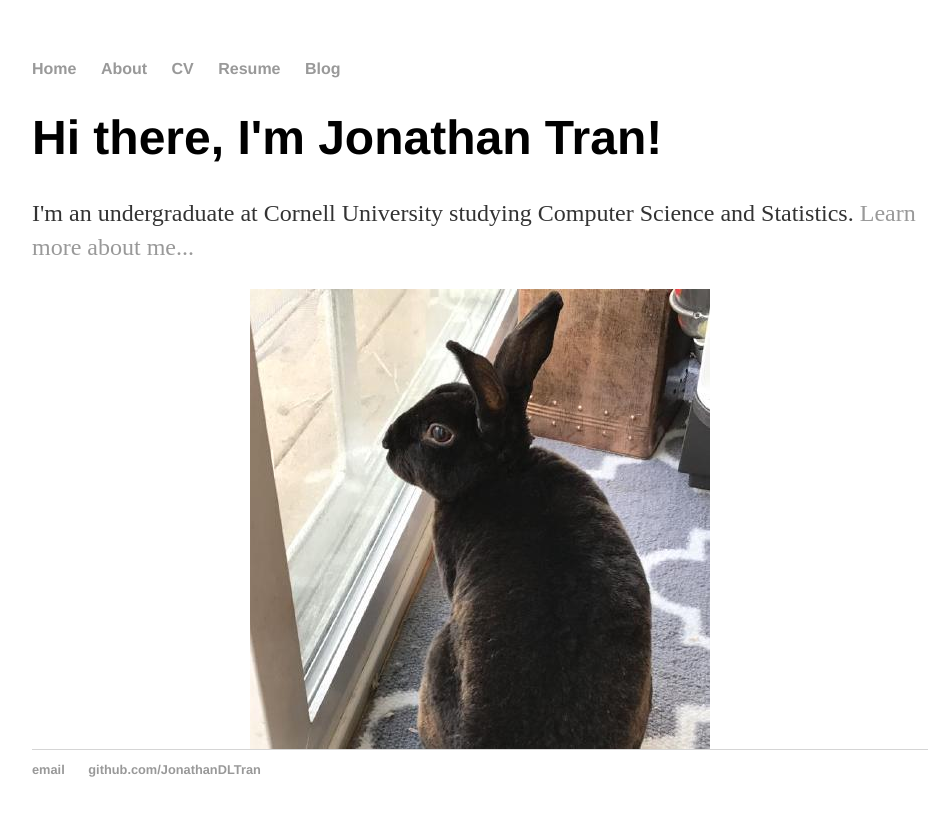
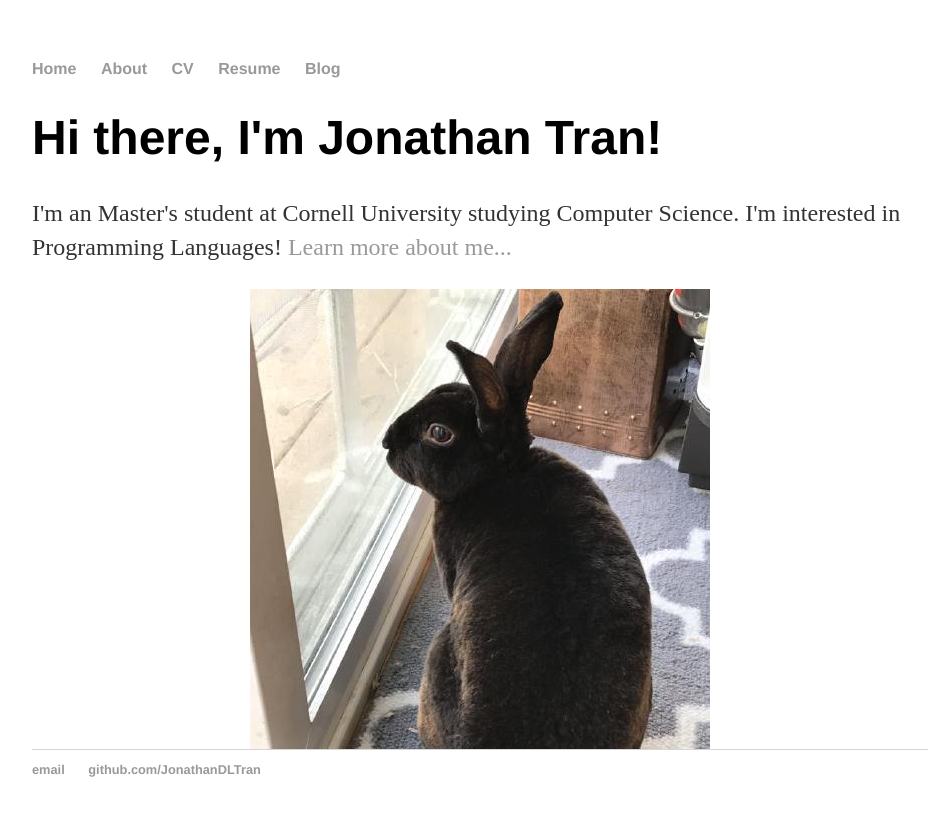
Before and after one commit to JonathanDLTran/JonathanDLTran.github.io, a Jekyll site: the page built from index.html, in a window 1280 px wide. Shown: the top 816 px of the page, without its empty margins (160-1105 px from the left). Built offline with Jekyll 4.4.1, drawn with Linux system fonts in a browser that asks for light colours.

Commit message:
Update index.html

```diff
--- a/index.html
+++ b/index.html
@@ -4,7 +4,7 @@ title: Jonathan Tran
 ---
 <div class="blurb">
 	<h1>Hi there, I'm Jonathan Tran!</h1>
-	<p>I'm an undergraduate at Cornell University studying Computer Science and Statistics. <a href="/about">Learn more about me...</a></p>
+	<p>I'm an Master's student at Cornell University studying Computer Science. I'm interested in Programming Languages! <a href="/about">Learn more about me...</a></p>
 
 </div><!-- /.blurb -->
 
```
